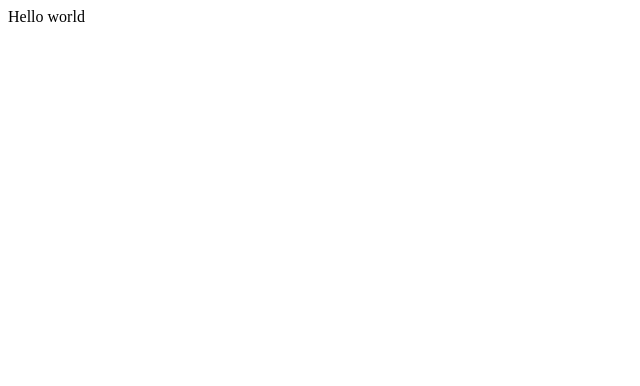
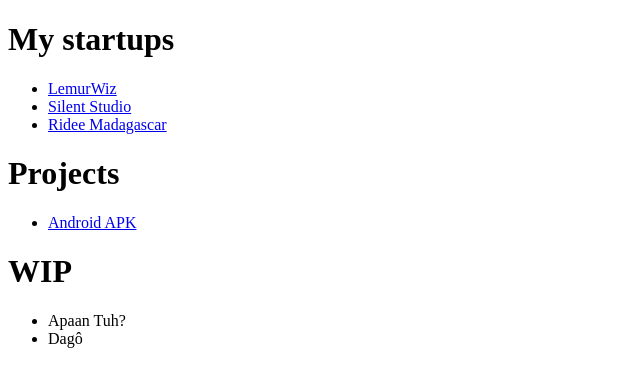
Before and after one commit to z-anah/link-tree, a plain HTML site: page index.html in a window 1280 px wide. Shown: the whole page, without its empty margins (0-640 px from the left). Drawn offline with Linux system fonts and the light colour scheme.

Commit message:
Update index.html

```diff
--- a/index.html
+++ b/index.html
@@ -1 +1,33 @@
-Hello world
+<!DOCTYPE html>
+<html>
+
+<head>
+    <meta charset='utf-8'>
+    <meta http-equiv='X-UA-Compatible' content='IE=edge'>
+    <title>Index</title>
+    <meta name='viewport' content='width=device-width, initial-scale=1'>
+    <link rel='stylesheet' type='text/css' media='screen' href='main.css'>
+    <script src='main.js'></script>
+</head>
+
+<body>
+    <h1>My startups</h1>
+    <ul>
+        <li><a href="https://lemurwiz.com/en/">LemurWiz</a></li>
+        <li><a href="https://www.linkedin.com/company/silent-studio-9/">Silent Studio</a></li>
+        <li><a href="https://www.facebook.com/profile.php?id=100069694058838">Ridee Madagascar</a></li>
+    </ul>
+    <h1>Projects</h1>
+    <ul>
+        <li>
+            <a href="https://play.google.com/store/apps/developer?id=Ezakin%27ny+Tanora&gl=GB">Android APK</a>
+        </li>
+    </ul>
+    <h1>WIP</h1>
+    <ul>
+        <li>Apaan Tuh?</li>
+        <li>Dagô</li>
+    </ul>
+</body>
+
+</html>
```
